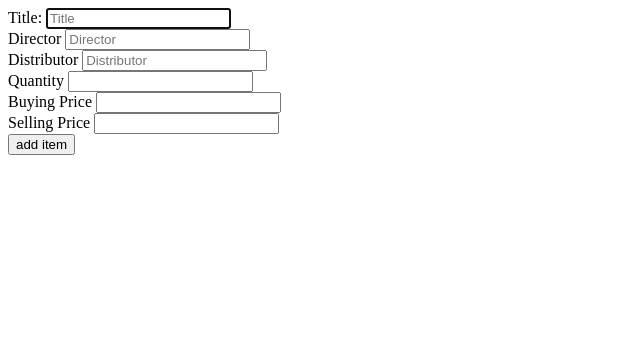
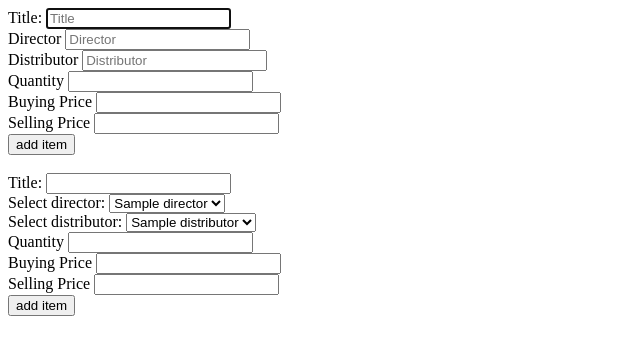
Before and after one commit to 85Marcin/DVD_shop, a Flask app: page /new in a window 1280 px wide. Shown: the top 355 px of the page, without its empty margins (0-640 px from the left). Run offline with Flask 2, Linux system fonts and the light colour scheme; a database or web service that is not in the repository returns one stand-in record (values such as "Sample title"); some libraries are stand-ins or nearby versions.

Commit message:
added second form

```diff
--- a/console.py
+++ b/console.py
@@ -30,3 +30,5 @@ film_repository.save(blue_velvet)
 
 big_sleep = Film("Big Sleep", howard_hawks, warner_home_enertainment, 9, 3,14)
 film_repository.save(big_sleep)
+
+print(director_repository.select_all())
--- a/controllers/film_controller.py
+++ b/controllers/film_controller.py
@@ -20,20 +20,23 @@ def films():
 
 @films_blueprint.route("/new")
 def new():
-    return render_template("new/new.html")
+    directors = director_repository.select_all()
+    distributors = distributor_repository.select_all()
+    return render_template("new/new.html", directors=directors, distributors=distributors)
 
 @films_blueprint.route("/new", methods=['POST'])
 def add_item():
     title = request.form['title']
-    director_name = request.form['director']
-    distributor_name = request.form['distributor']
+    director_id = request.form['director']
+    distributor_id = request.form['distributor']
     quantity = request.form ['quantity']
     buying_price = request.form ['buying_price']
     selling_price = request.form ['selling_price']
-    director = Director(director_name)
-    director_repository.save(director)
-    distributor = Distributor(distributor_name)
-    distributor_repository.save(distributor)
+    director = director_repository.select(director_id)
+    # director_repository.save(director)
+    distributor = distributor_repository.select(distributor_id)
+
+    # distributor_repository.save(distributor)
     film = Film(title, director, distributor, quantity, buying_price, selling_price)
     film_repository.save(film)
     return redirect("/films")
--- a/repositories/director_repository.py
+++ b/repositories/director_repository.py
@@ -19,9 +19,9 @@ def select_all():
     results = run_sql(sql)
 
     for row in results:
-        director = Director(row['name'])
+        director = Director(row['name'], row['id'])
         directors.append(director)
-    return director
+    return directors
 
 def select(id):
     director = None
--- a/repositories/distributor_repository.py
+++ b/repositories/distributor_repository.py
@@ -23,3 +23,13 @@ def select(id):
         result = results[0]
         distributor = Distributor(result['name'], result['id'] )
     return distributor
+
+def select_all():
+    distributors = []
+    sql = "SELECT * FROM distributors"
+    results = run_sql(sql)
+
+    for row in results:
+        distributor = Distributor(row['name'], row['id'])
+        distributors.append(distributor)
+    return distributors
--- a/templates/new/new.html
+++ b/templates/new/new.html
@@ -59,5 +59,56 @@
   </div>
   <input type="submit" value="add item" />
 </form>
+<br />
+<form action="/new" method="post">
+  <div>
+    <label for="title">Title: </label>
+    <input type="text" id="title" name="title" />
+  </div>
+  <div>
+    <label for="director">Select director: </label>
+    <select name="director" id="director">
+      {% for director in directors %}
+      <option value="{{ director.id }}">{{ director.name }}</option>
+      {% endfor %}
+    </select>
+  </div>
+  <div>
+    <label for="distributor">Select distributor: </label>
+    <select name="distributor" id="distributor">
+      {% for distributor in distributors %}
+      <option value="{{ distributor.id }}">{{ distributor.name }}</option>
+      {% endfor %}
+    </select>
+  </div>
+  <div>
+    <label for="quantity">Quantity</label>
+    <input type="number" id="quantity" name="quantity" required autofocus />
+  </div>
+  <div>
+    <label for="buying_price">Buying Price</label>
+    <input
+      type="number"
+      id="buying_price"
+      name="buying_price"
+      required
+      autofocus
+    />
+  </div>
+  <div>
+    <label for="selling_price">Selling Price</label>
+    <input
+      type="number"
+      id="selling_price"
+      name="selling_price"
+      required
+      autofocus
+    />
+  </div>
+  <input type="submit" value="add item" />
 
+  <!-- <label for="review">Add a Review</label>
+  <textarea name="review" id="review" cols="30" rows="10"></textarea>
+  <input class="btn btn--action" type="submit" value="Visit" /> -->
+</form>
 {%endblock%}
```
